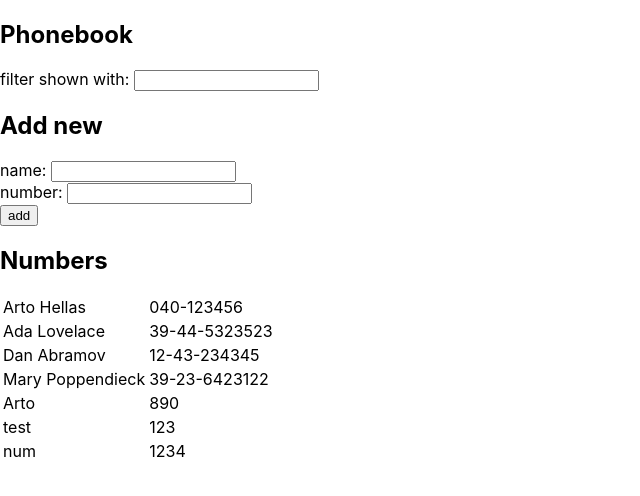
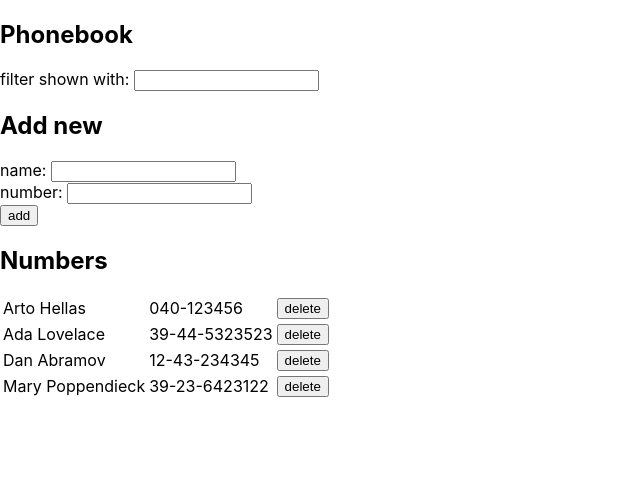
Before and after one commit to kostiya/fullstack-open, a React (Create React App) app in the folder part2/phonebook/: page / in a window 1280 px wide. Shown: the top 496 px of the page, without its empty margins (0-640 px from the left). Built offline with nearby package versions, Linux system fonts and the light colour scheme; data requests are answered from the project's data file.

Commit message:
Added delete functionality

```diff
--- a/part2/phonebook/db.json
+++ b/part2/phonebook/db.json
@@ -19,21 +19,6 @@
       "name": "Mary Poppendieck",
       "number": "39-23-6423122",
       "id": 4
-    },
-    {
-      "name": "Arto",
-      "number": "890",
-      "id": 5
-    },
-    {
-      "name": "test",
-      "number": "123",
-      "id": 6
-    },
-    {
-      "name": "num",
-      "number": "1234",
-      "id": 7
     }
   ]
 }
--- a/part2/phonebook/src/App.js
+++ b/part2/phonebook/src/App.js
@@ -1,6 +1,6 @@
 import { useState, useEffect } from 'react'
 import axios from 'axios'
-import {getPersons, postPerson} from './services/phonebook'
+import {getPersons, postPerson,deletePerson} from './services/phonebook'
 
 const Filter = ({filter, setFilter}) => {
   const handleFilterChange = (event) => setFilter(event.target.value)
@@ -55,7 +55,13 @@ const AddPersonForm = ({newName,setNewName,newNumber,setNewNumber,persons,setPer
   )
 }
 
-const NumbersTable = ({persons,filter}) => (
+const NumbersTable = ({persons, setPersons, filter}) => {
+  const onDeleteClick = (id) =>(
+    () => {
+      return deletePerson(id, setPersons, persons)
+    }
+  )
+  return(
   <table>
     <tbody>
       {persons
@@ -65,10 +71,12 @@ const NumbersTable = ({persons,filter}) => (
         <tr key={person.name}>
           <td>{person.name}</td>
           <td>{person.number}</td>
+          <td><button onClick={onDeleteClick(person.id)}>delete</button></td>
         </tr>)}
     </tbody>
   </table>
-)
+  )
+}
 
 const App = () => {
   const [persons, setPersons] = useState([])
@@ -92,7 +100,7 @@ const App = () => {
                     persons={persons}
                     setPersons={setPersons} />
       <h2>Numbers</h2>
-      <NumbersTable persons={persons} filter={filter} />
+      <NumbersTable persons={persons} setPersons={setPersons} filter={filter} />
     </div>
   )
 }
--- a/part2/phonebook/src/services/phonebook.js
+++ b/part2/phonebook/src/services/phonebook.js
@@ -10,3 +10,7 @@ export const postPerson = (newPerson,setPersons,persons) => {
     return axios.post(baseURL,newPerson).then(setPersons(persons.concat(newPerson))
     )
 }
+
+export const deletePerson = (id, setPersons, persons) => {
+    return axios.delete(`${baseURL}/${id}`).then(setPersons(persons.filter(person => person.id !== id)))
+}
```
